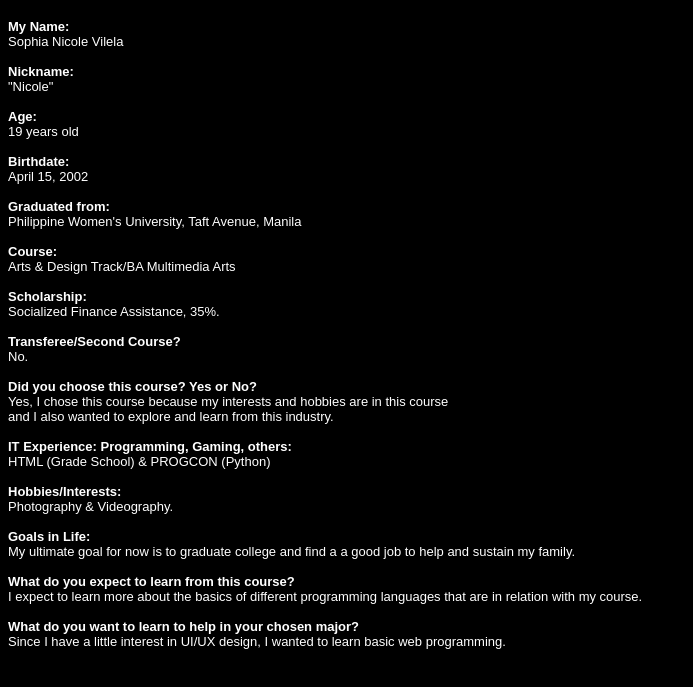
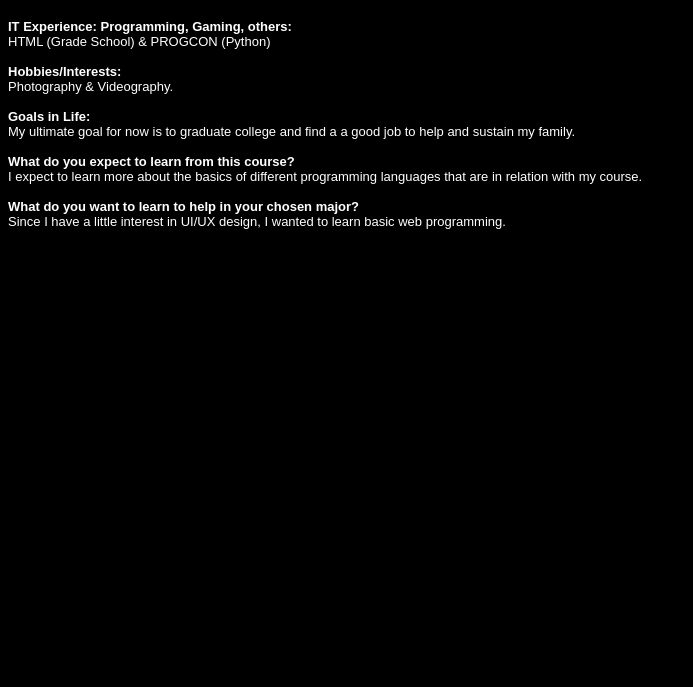
Before and after one commit to sophianicolevilela/sophianicolevilela.github.io, a plain HTML site: page index.html in a window 1280 px wide. Shown: the part 47-734 px from the top of the page, without its empty margins (0-693 px from the left). Drawn offline with Linux system fonts and the light colour scheme.

Commit message:
sophianicolevilela.github.io

```diff
--- a/index.html
+++ b/index.html
@@ -20,52 +20,6 @@ h1 {
 <h1><strong>SELF INTRODUCTION</strong></h1>
 
 <p>
-<strong>My Name:</strong>
-<br>
-Sophia Nicole Vilela
-<br>
-<br>
-<strong>Nickname:</strong>
-<br>
-"Nicole"
-<br>
-<br>
-<strong>Age:</strong>
-<br>
-19 years old
-<br>
-<br>
-<strong>Birthdate:</strong>
-<br>
-April 15, 2002
-<br>
-<br>
-<strong>Graduated from:</strong>
-<br>
-Philippine Women's University, Taft Avenue, Manila
-<br>
-<br>
-<strong>Course:</strong>
-<br>
-Arts & Design Track/BA Multimedia Arts
-<br>
-<br>
-<strong>Scholarship:</strong>
-<br>
-Socialized Finance Assistance, 35%.
-<br>
-<br>
-<strong>Transferee/Second Course?</strong>
-<br>
-No.
-<br>
-<br>
-<strong>Did you choose this course? Yes or No?</strong>
-<br>Yes, I chose this course because my interests and hobbies are in this course
-<br>
-and I also wanted to explore and learn from this industry.
-<br>
-<br>
 <strong>IT Experience: Programming, Gaming, others:</strong>
 <br>
 HTML (Grade School) & PROGCON (Python)
```
